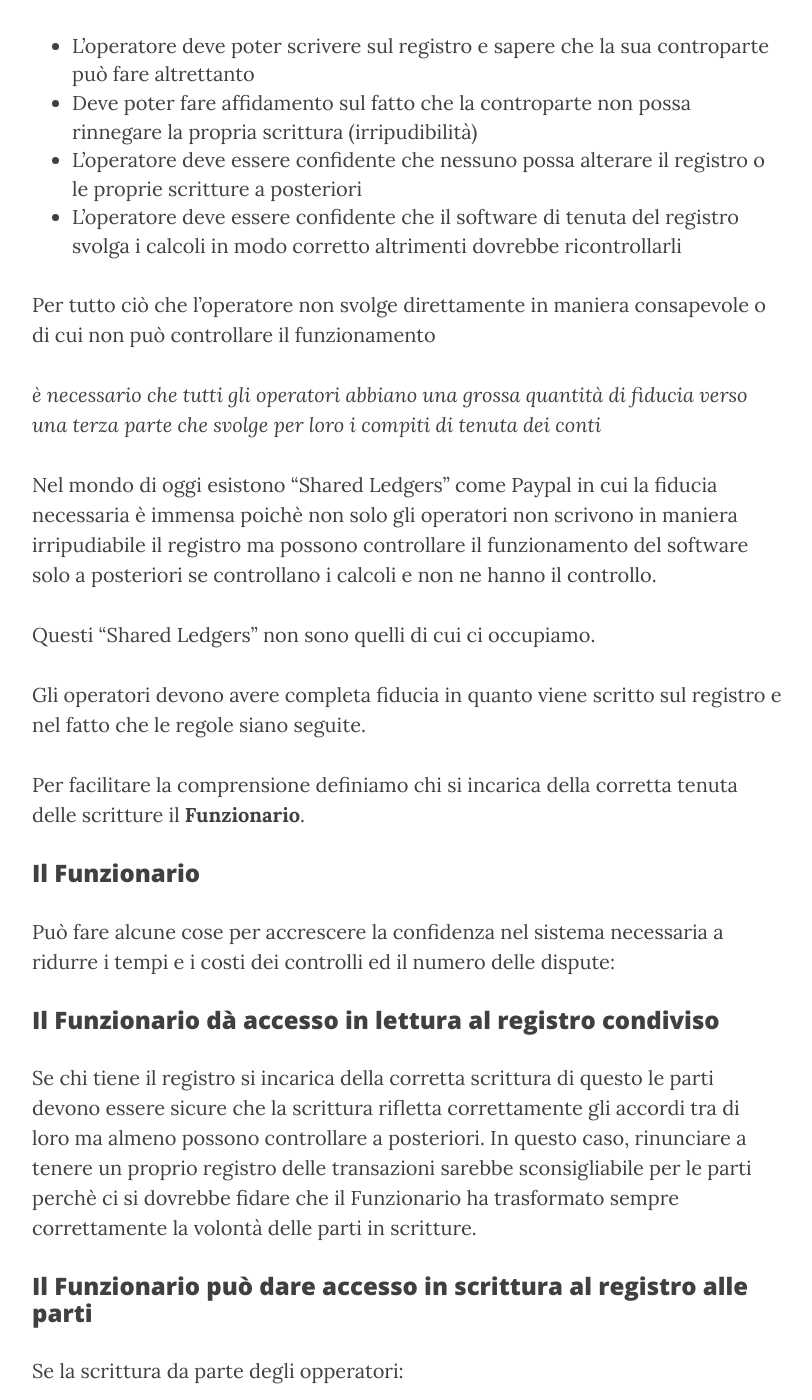
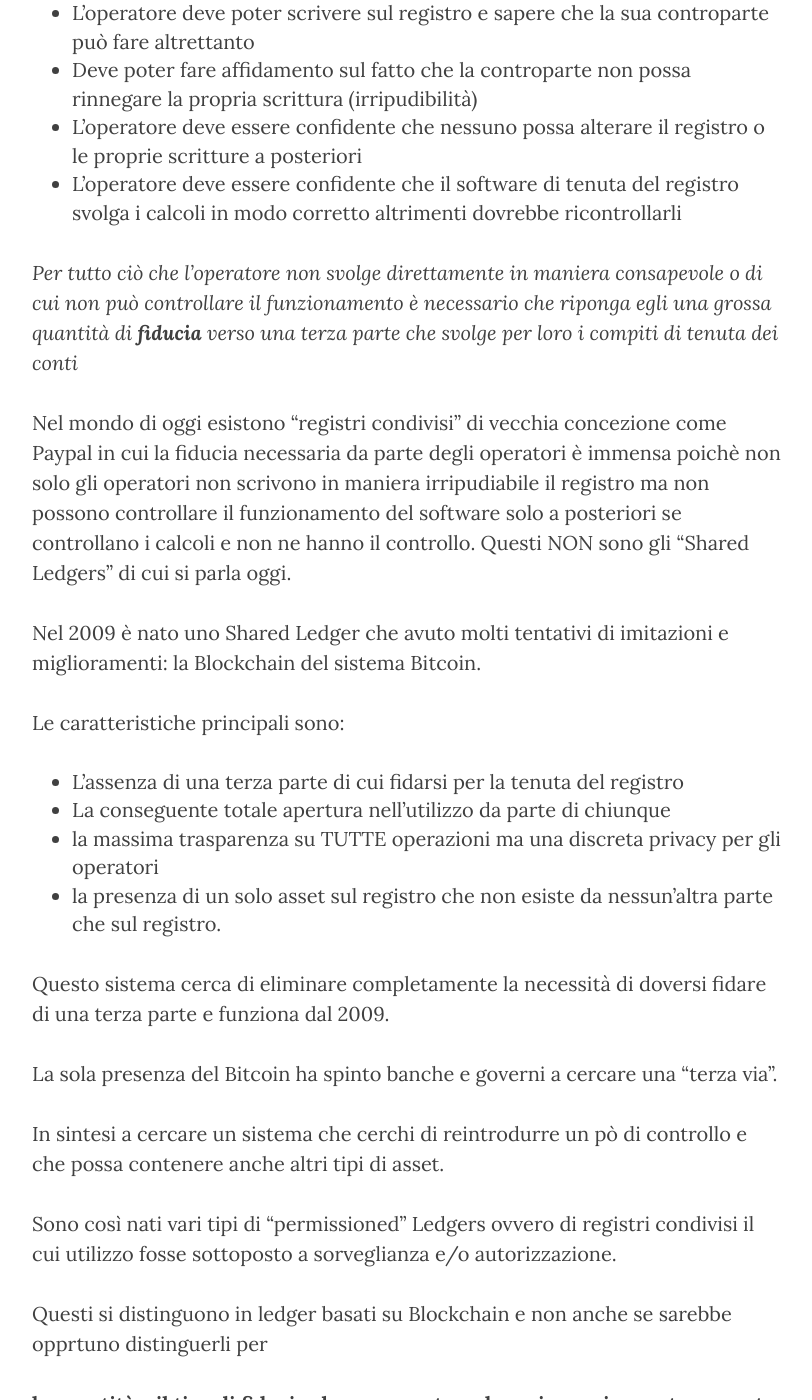
Before and after one commit to assobit/assobit.github.io, a Jekyll site: the page built from _posts/2016-04-27-10:20:33.md, in a window 1280 px wide and 1400 px high, scrolled down 2775 px. Shown: the whole window, without its empty margins (233-1045 px from the left). Built offline with Jekyll 4.4.1, drawn with Linux system fonts in a browser that asks for light colours; nearby versions of some CDN libraries; some of the changed text lies outside the part shown.

Commit message:
shared ledger

```diff
--- a/_posts/2016-04-27-10:20:33.md
+++ b/_posts/2016-04-27-10:20:33.md
@@ -17,6 +17,7 @@
 
 Il fine è quello di evitare la riconciliazione necessaria quando ognuno ha
 il proprio registro anzichè avere la gestione comune di uno condiviso.
+
 
 ## Come funziona il mondo dei registri attuale
 
@@ -50,7 +51,6 @@
 molti e i controlli che vari tipi di autorità possono richiedere complicano
 la tenuta di questi registri non condivisi.
 
-
 il fatto che una
 compravendita di titoli sul mercato finanziario americano sia considerata
 avvenuta dopo tre giorni lavorativi si deve a questo immenso numero di
@@ -82,7 +83,6 @@
 funzionamento di questo
 * Oppure devono avere fiducia per tutto ciò che è al di fuori del loro
 controllo in chi questo controllo ce l'ha.
-
 * L'operatore deve poter scrivere sul registro e sapere che la sua controparte
 può fare altrettanto
 * Deve poter fare affidamento sul fatto che la controparte non possa rinnegare
@@ -92,118 +92,50 @@
 * L'operatore deve essere confidente che il software di tenuta del registro
 svolga i calcoli in modo corretto altrimenti dovrebbe ricontrollarli
 
-Per tutto ciò che l'operatore non svolge direttamente in maniera consapevole
+*Per tutto ciò che l'operatore non svolge direttamente in maniera consapevole
 o di cui non può controllare il funzionamento
-
-*è necessario che tutti gli operatori abbiano una grossa quantità di fiducia
+è necessario che riponga egli una grossa quantità di **fiducia**
 verso una terza parte che svolge per loro i compiti di tenuta dei conti*
 
-Nel mondo di oggi esistono "Shared Ledgers" come Paypal in cui la fiducia
-necessaria è immensa poichè non solo gli operatori non scrivono in maniera
-irripudiabile il registro ma possono controllare il funzionamento del
+Nel mondo di oggi esistono "registri condivisi" di vecchia concezione come
+Paypal in cui la fiducia necessaria da parte degli operatori è immensa poichè
+non solo gli operatori non scrivono in maniera irripudiabile il registro ma
+non possono controllare il funzionamento del
 software solo a posteriori se controllano i calcoli e non ne hanno il controllo.
+Questi NON sono gli "Shared Ledgers" di cui si parla oggi.
 
-Questi "Shared Ledgers" non sono quelli di cui ci occupiamo.
+Nel 2009 è nato uno Shared Ledger che avuto molti tentativi di imitazioni e
+miglioramenti: la Blockchain del sistema Bitcoin.
 
+Le caratteristiche principali sono:
+* L'assenza di una terza parte di cui fidarsi per la tenuta del registro
+* La conseguente totale apertura nell'utilizzo da parte di chiunque
+* la massima trasparenza su TUTTE operazioni ma una discreta privacy per gli
+operatori
+* la presenza di un solo asset sul registro che non esiste da nessun'altra parte
+che sul registro.
 
+Questo sistema cerca di eliminare completamente la necessità di doversi fidare
+di una terza parte e funziona dal 2009.
 
+La sola presenza del Bitcoin ha spinto banche e governi a cercare una
+"terza via".
 
+In sintesi a cercare un sistema che cerchi di reintrodurre un pò di controllo
+e che possa contenere anche altri tipi di asset.
 
+Sono così nati vari tipi di "permissioned" Ledgers ovvero di registri condivisi
+il cui utilizzo fosse sottoposto a sorveglianza e/o autorizzazione.
 
+Questi si distinguono in ledger basati su Blockchain e non anche se sarebbe
+opprtuno distinguerli per
 
-Gli operatori devono avere completa fiducia in quanto viene scritto sul
-registro e nel fatto che le regole siano seguite.
+**la quantità e il tipo di fiducia che un operatore
+deve riporre in una terza parte per rinunciare alla personale custodia della
+sua contabilità e quindi del suo denaro.**
 
-Per facilitare la comprensione definiamo chi si incarica della corretta
-tenuta delle scritture il **Funzionario**.
+Esempi di prototipi di questi permissioned Shared Ledger sono:
 
-### Il Funzionario
-
-Può fare alcune cose per accrescere la confidenza nel sistema necessaria a
-ridurre i tempi e i costi dei controlli ed il numero delle dispute:
-
-### Il Funzionario dà accesso in lettura al registro condiviso
-
-Se chi tiene il registro si incarica della corretta scrittura di questo
-le parti devono essere sicure che la scrittura rifletta correttamente gli
-accordi tra di loro ma almeno possono controllare a posteriori. In questo caso,
-rinunciare a tenere un proprio registro delle transazioni sarebbe
-sconsigliabile per le parti perchè ci si dovrebbe fidare che il Funzionario
-ha trasformato sempre correttamente la volontà delle parti in scritture.
-
-### Il Funzionario può dare accesso in scrittura al registro alle parti
-
-Se la scrittura da parte degli opperatori:
-
-* E' inoppugnabile cioè non è possibile dichiarare che la scrittura non sia avvenuta
-* E' irripudiabile cioè è sempre possibile associare la scrittura alla volontà della
-parte
-* E' irreversibile cioè non è modificabile se non con un'altra scrittura
-* E' immutabile cioè le scritture nel tempo non potranno cambiare senza che le
-parti se ne accorgano
-
-allora il Fumnzionario si disfa di ingombranti responsabilità e si limita a
-certificare che le operazioni matematiche che portano al saldo sono fatte bene
-e a tenere la manutenzione del registro nel suo funzionamento.
-
-L'implicazione maggiore è che le parti possono rinunciare a tenere la popria
-contabilità per le transazioni di questo tipo perché la propria contabilità
-coincide con quella del mercato per quanto concerne le transazioni che la
-riguardano.
-
-### I Funzionari multipli
-Il problema di colui che tiene il registro è che deve garantire, le parti della,
-corretta tenuta contabile dei registri, lo stato per i prelievi fiscali legate
-alle transazioni, le autorità di controllo per l'antiriciclaggio e se questi
-enti interessati a vario titolo alla transazione sono in giurisdizioni
-diverse la cosa si complica un bel pò.
-
-A seconda dei casi l'autorità potrebbe volere un controllo a posteriori
-di quanto è avvenuto oppure un diritto di veto sulla
-transazione. Questo richiede nel primo caso un diritto di lettura sul registro
-e nel secondo un diritto di co-firma nella scrittura della transazione sul
-registro.
-Anche l'Autorità che tiene il registro potrebbe volere la co-firma delle
-transazioni per accertarsi che le transazioni abbiano tutti i requisiti non
-controllabilivia software.
-
-Infine gli operatori del mercato potrebbero essere molto restii ad affidare
-i propri conti ad un unico ente e potrebbero scegliere che **le stesse regole**
-siano controllate e co-firmate da più Autorità.
-
-Per questa ragione i progetti di Shared Ledger oggi prevedono diversi "funzionari"
-che co-firmano tutti o alcuni tipi di operazioni che avvengono sul registro
-condiviso.
-
-## Gli Shared Ledger, le Blockchains e il Bitcoin
-
-Il modo in cui i dati delle scritture può essere scritto può variare a seconda
-delle esigenze.
-
-### Le blockchains
-Nel caso delle Blockchain le transazioni sono raggruppate in blocchi.
-
-Si può quindi dire che le blockchains sono tipi di registri condivisi in cui
-le transazioni sono raggruppate in blocchi.
-
-In una blockchain ogni transazione è costituita da due scripts (mini programmi).
-Il primo programma permette di "liberare" tutti gli assets "vincolati" in questo
-fornendo alcune istruzioni (normalmente riservate) la seconda parte determina
-le istruzioni per la successiva "liberazione". E' possibile svincolare diversi
-ammontari di assets prendendo e da diverse transazioni e fornendo le istruzioni
-necessarie a ciascuna e si possono dettare condizioni multiple per il totale
-degli assets liberati.
-
-Le transazioni i cui assets sono già stati liberati sono dette spese e quelle
-con gli assets bloccati sono dette non spese.
-
-E' sempre possibile fare il calcolo totale degli asset contando quelli
-all'interno delle transazioni non spese (Unspent Transaction Outputs UTXO).
-
-### Il bitcoin
-
-Il bitcoin è un asset che è contabilizzato su una blockchain particolare che
-non ha bisogno della fiducia in una terza parte particolare in quanto ogni
-attore è incentivato al corretto funzionamento del sistema in cui non è
-possibile fare scritture scorrette grazie ai controlli software che ogni
-operatore esegue su ogni transazione.
+* Corda del consorzio R3
+* Liquid di Blockstream
+* Il progetto Hyperledger
```
Also changed, not shown: other parts of _posts/2016-04-27-10:20:33.md (+2 -1 lines).
